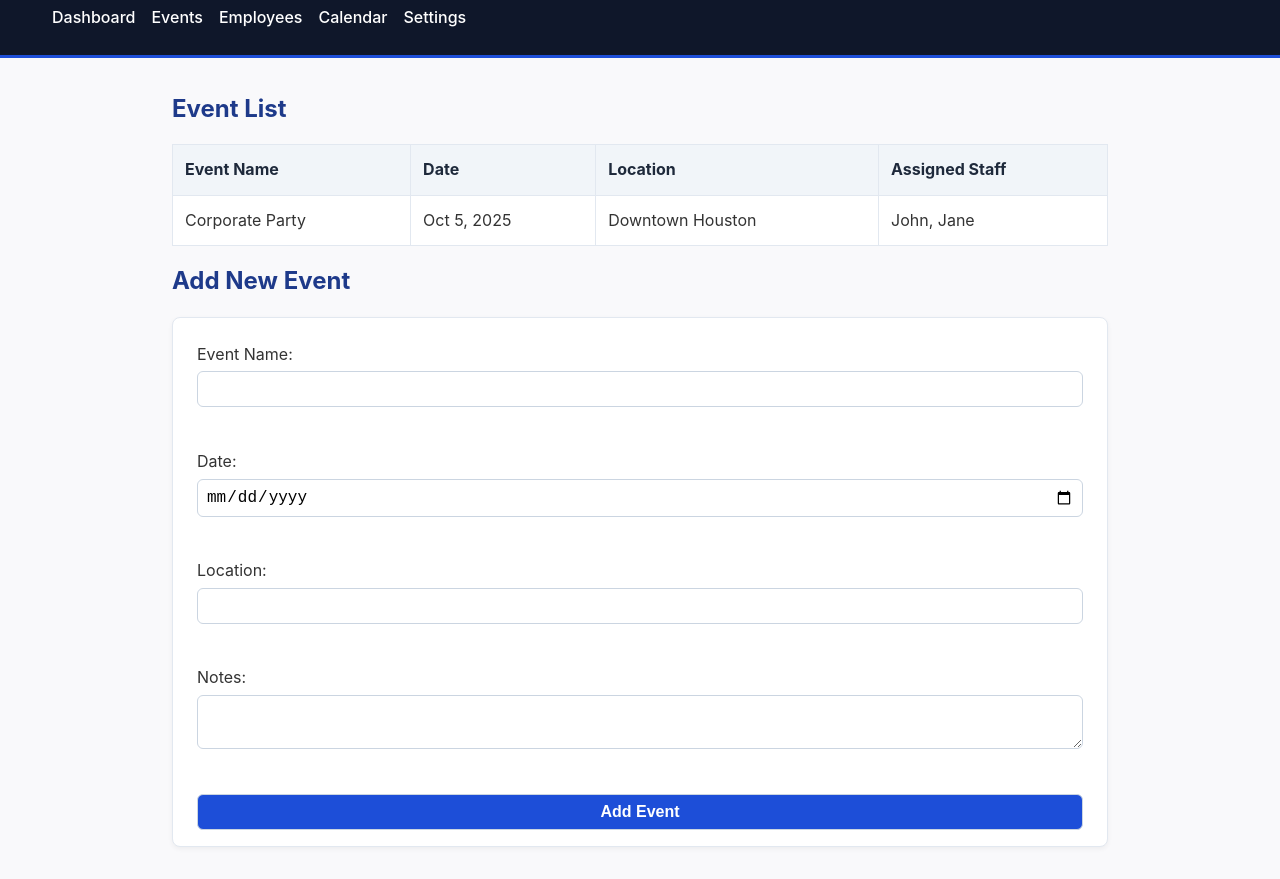
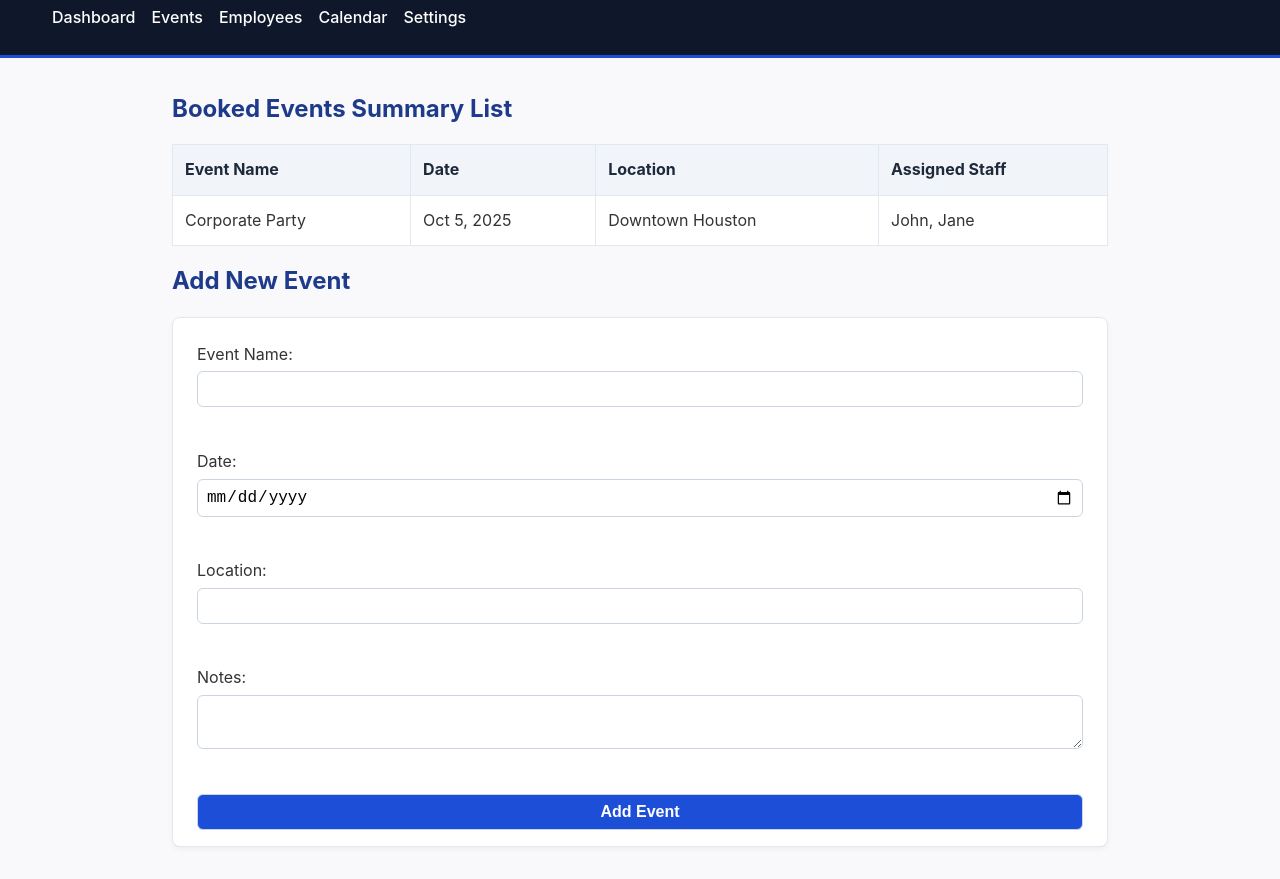
Before and after one commit to Josvel525/Bartending2U-scheduler, a plain HTML site: page events.html in a window 1280 px wide. Shown: the part 70-949 px from the top of the page. Drawn offline with Linux system fonts and the light colour scheme.

Commit message:
Update events.html
Minor changes

```diff
--- a/events.html
+++ b/events.html
@@ -20,7 +20,7 @@
 </nav>
 </header>
 <main>
-<h2>Event List</h2>
+<h2>Booked Events Summary List</h2>
 <table>
 <thead>
 <tr>
```
